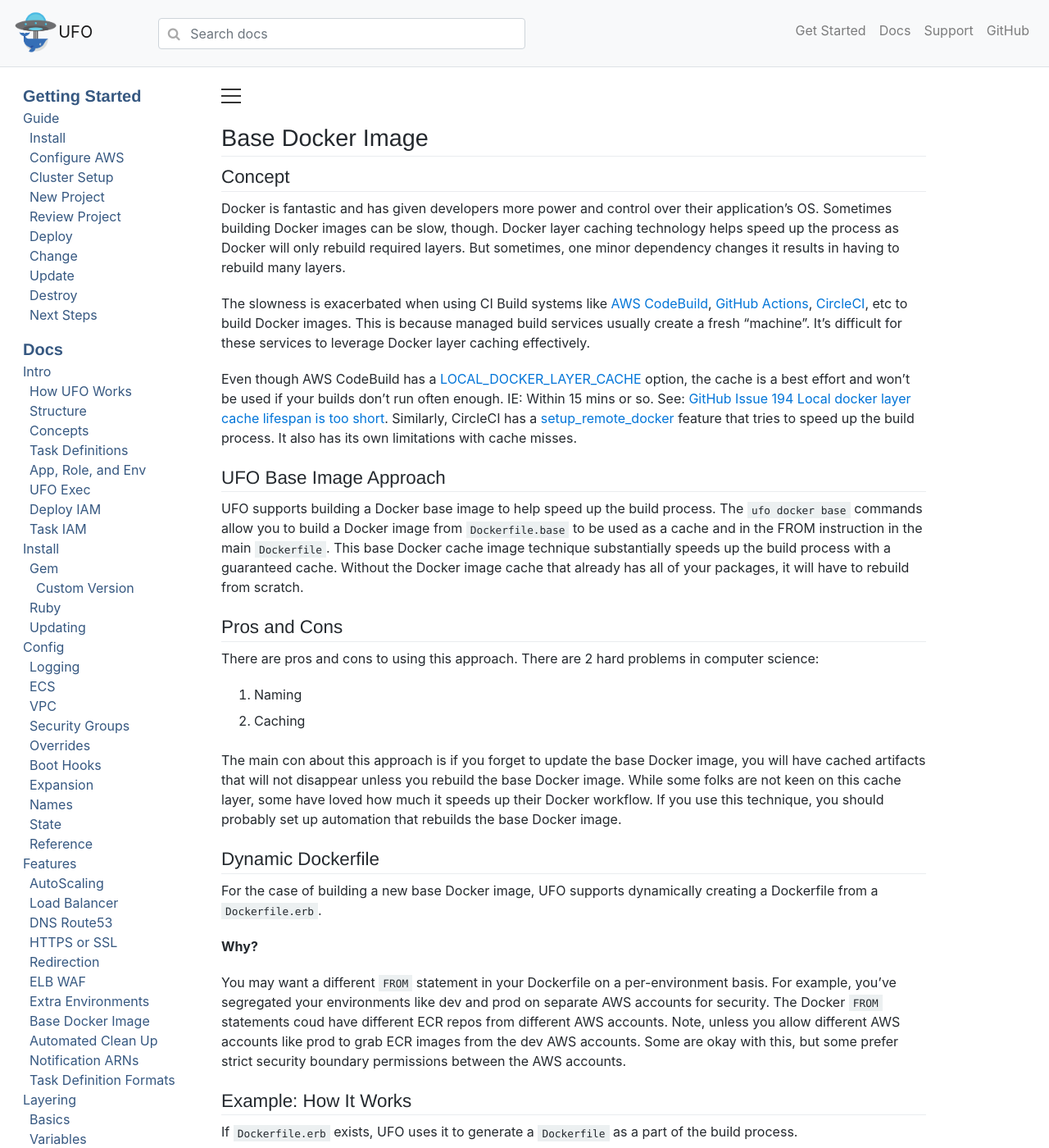
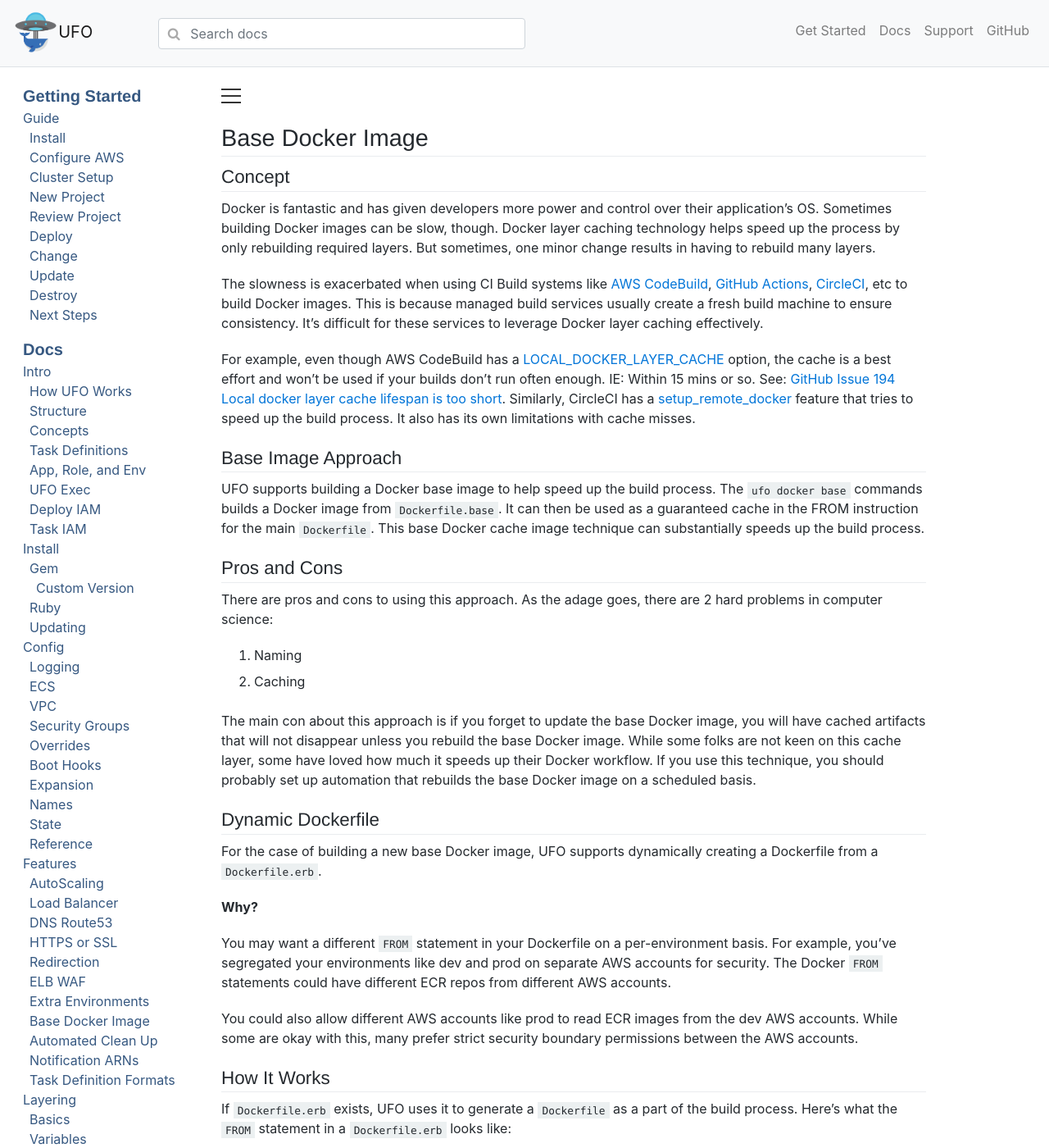
Before and after one commit to boltops-tools/ufo-docs, a Jekyll site: the page built from _docs/features/base-docker-image.md, in a window 1280 px wide and 1400 px high. Shown: the whole window at 82% size. Built offline with Jekyll 4.4.1, drawn with Linux system fonts in a browser that asks for light colours; cached includes are drawn as plain includes; a script that is not in the unit is left out; some of the changed text lies outside the part shown.

Commit message:
docker base image

````diff
--- a/_docs/features/base-docker-image.md
+++ b/_docs/features/base-docker-image.md
@@ -6,25 +6,25 @@
 
 ## Concept
 
-Docker is fantastic and has given developers more power and control over their application's OS.  Sometimes building Docker images can be slow, though.  Docker layer caching technology helps speed up the process as Docker will only rebuild required layers. But sometimes, one minor dependency changes it results in having to rebuild many layers.
+Docker is fantastic and has given developers more power and control over their application's OS.  Sometimes building Docker images can be slow, though.  Docker layer caching technology helps speed up the process by only rebuilding required layers. But sometimes, one minor change results in having to rebuild many layers.
 
-The slowness is exacerbated when using CI Build systems like [AWS CodeBuild](https://aws.amazon.com/codebuild/), [GitHub Actions](https://github.com/features/actions), [CircleCI](https://circleci.com/), etc to build Docker images.  This is because managed build services usually create a fresh "machine".  It's difficult for these services to leverage Docker layer caching effectively.
+The slowness is exacerbated when using CI Build systems like [AWS CodeBuild](https://aws.amazon.com/codebuild/), [GitHub Actions](https://github.com/features/actions), [CircleCI](https://circleci.com/), etc to build Docker images.  This is because managed build services usually create a fresh build machine to ensure consistency.  It's difficult for these services to leverage Docker layer caching effectively.
 
-Even though AWS CodeBuild has a [LOCAL_DOCKER_LAYER_CACHE](https://docs.aws.amazon.com/codebuild/latest/userguide/build-caching.html) option, the cache is a best effort and won't be used if your builds don't run often enough. IE: Within 15 mins or so. See: [GitHub Issue 194 Local docker layer cache lifespan is too short](https://github.com/aws/aws-codebuild-docker-images/issues/194). Similarly, CircleCI
+For example, even though AWS CodeBuild has a [LOCAL_DOCKER_LAYER_CACHE](https://docs.aws.amazon.com/codebuild/latest/userguide/build-caching.html) option, the cache is a best effort and won't be used if your builds don't run often enough. IE: Within 15 mins or so. See: [GitHub Issue 194 Local docker layer cache lifespan is too short](https://github.com/aws/aws-codebuild-docker-images/issues/194). Similarly, CircleCI
 has a [setup_remote_docker](https://circleci.com/docs/2.0/docker-layer-caching/) feature that tries to speed up the build process. It also has its own limitations with cache misses.
 
-## UFO Base Image Approach
+## Base Image Approach
 
-UFO supports building a Docker base image to help speed up the build process. The `ufo docker base` commands allow you to build a Docker image from `Dockerfile.base` to be used as a cache and in the FROM instruction in the main `Dockerfile`.  This base Docker cache image technique substantially speeds up the build process with a guaranteed cache.  Without the Docker image cache that already has all of your packages, it will have to rebuild from scratch.
+UFO supports building a Docker base image to help speed up the build process. The `ufo docker base` commands builds a Docker image from `Dockerfile.base`. It can then be used as a guaranteed cache in the FROM instruction for the main `Dockerfile`.  This base Docker cache image technique can substantially speeds up the build process.
 
 ## Pros and Cons
 
-There are pros and cons to using this approach.  There are 2 hard problems in computer science:
+There are pros and cons to using this approach.  As the adage goes, there are 2 hard problems in computer science:
 
 1. Naming
 2. Caching
 
-The main con about this approach is if you forget to update the base Docker image, you will have cached artifacts that will not disappear unless you rebuild the base Docker image.  While some folks are not keen on this cache layer, some have loved how much it speeds up their Docker workflow.  If you use this technique, you should probably set up automation that rebuilds the base Docker image.
+The main con about this approach is if you forget to update the base Docker image, you will have cached artifacts that will not disappear unless you rebuild the base Docker image.  While some folks are not keen on this cache layer, some have loved how much it speeds up their Docker workflow.  If you use this technique, you should probably set up automation that rebuilds the base Docker image on a scheduled basis.
 
 ## Dynamic Dockerfile
 
@@ -32,18 +32,18 @@
 
 **Why?**
 
-You may want a different `FROM` statement in your Dockerfile on a per-environment basis. For example, you've segregated your environments like dev and prod on separate AWS accounts for security. The Docker `FROM` statements coud have different ECR repos from different AWS accounts. Note, unless you allow different AWS accounts like prod to grab ECR images from the dev AWS accounts. Some are okay with this, but some prefer strict security boundary permissions between the AWS accounts.
+You may want a different `FROM` statement in your Dockerfile on a per-environment basis. For example, you've segregated your environments like dev and prod on separate AWS accounts for security. The Docker `FROM` statements could have different ECR repos from different AWS accounts.
 
-## Example: How It Works
+You could also allow different AWS accounts like prod to read ECR images from the dev AWS accounts. While some are okay with this, many prefer strict security boundary permissions between the AWS accounts.
 
-If `Dockerfile.erb` exists, UFO uses it to generate a `Dockerfile` as a part of the build process.
+## How It Works
 
-Here's what the ``Dockerfile.erb`` looks like:
+If `Dockerfile.erb` exists, UFO uses it to generate a `Dockerfile` as a part of the build process. Here's what the `FROM` statement in a `Dockerfile.erb` looks like:
+
+Dockerfile.erb
 
 ```Dockerfile
 FROM <%= @base_image %>
-# ...
-CMD ["bin/web"]
 ```
 
 The `@base_image` variable is read from state stored by UFO. This state can be stored on s3. See: [Config State Docs]({% link _docs/config/state.md %})
````
Also changed, not shown: other parts of _docs/features/base-docker-image.md (+5 -7 lines), _docs/config/state.md (+3 -3 lines), _includes/config/reference/state.md (+3 -3 lines).
